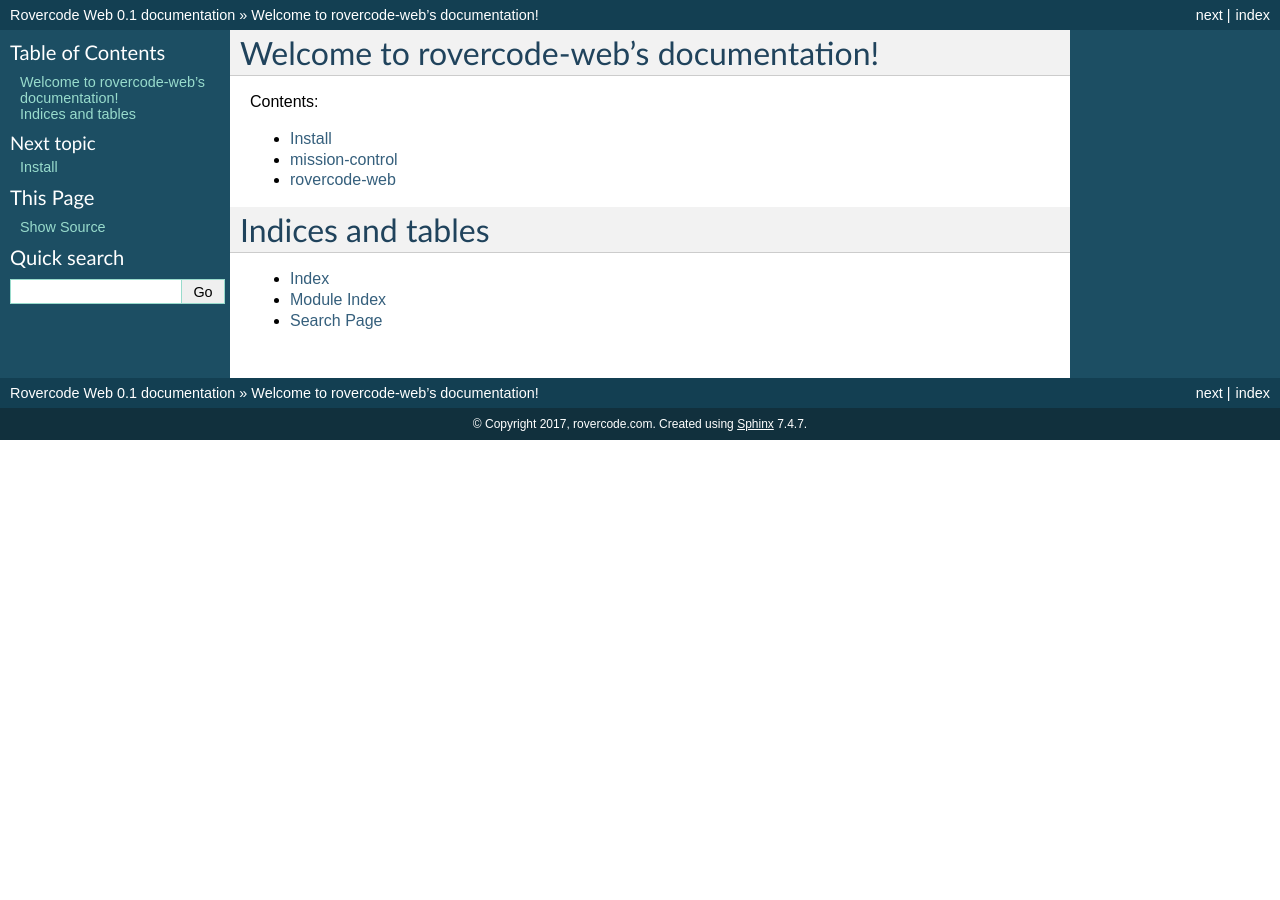
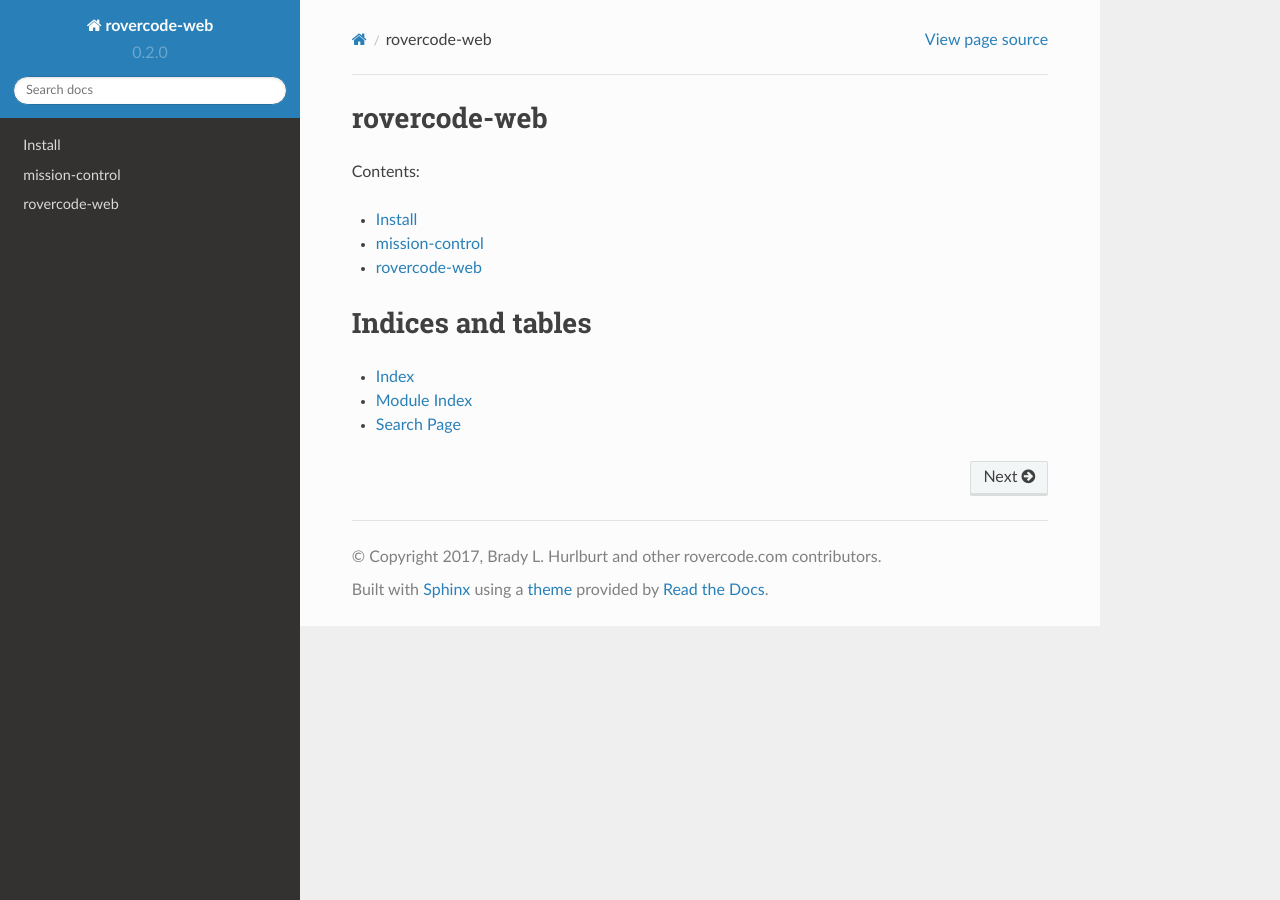
Before and after one commit to rovercode/rovercode-web, a Sphinx documentation site: the page built from docs/index.rst, in a window 1280 px wide. Built offline with Sphinx 7.4.7 and the Read the Docs theme 2.0.0, drawn with Linux system fonts in a browser that asks for light colours.

Commit message:
Fixes rovercode-web branding in docs

```diff
--- a/docs/conf.py
+++ b/docs/conf.py
@@ -1,6 +1,6 @@
 # -*- coding: utf-8 -*-
 #
-# Rovercode Web documentation build configuration file, created by
+# rovercode-web documentation build configuration file, created by
 # sphinx-quickstart.
 #
 # This file is execfile()d with the current directory set to its containing dir.
@@ -59,17 +59,17 @@
 master_doc = 'index'
 
 # General information about the project.
-project = 'Rovercode Web'
-copyright = """2017, rovercode.com"""
+project = 'rovercode-web'
+copyright = """2017, Brady L. Hurlburt and other rovercode.com contributors"""
 
 # The version info for the project you're documenting, acts as replacement for
 # |version| and |release|, also used in various other places throughout the
 # built documents.
 #
 # The short X.Y version.
-version = '0.1'
+version = '0.2.0'
 # The full version, including alpha/beta/rc tags.
-release = '0.1'
+release = '0.2.0'
 
 # The language for content autogenerated by Sphinx. Refer to documentation
 # for a list of supported languages.
@@ -110,7 +110,7 @@
 
 # The theme to use for HTML and HTML Help pages.  See the documentation for
 # a list of builtin themes.
-html_theme = 'default'
+html_theme = 'sphinx_rtd_theme'
 
 # Theme options are theme-specific and customize the look and feel of a theme
 # further.  For a list of options available for each theme, see the
@@ -204,7 +204,7 @@
 latex_documents = [
     ('index',
      'rovercode_web.tex',
-     'Rovercode Web Documentation',
+     'rovercode-web Documentation',
      """rovercode.com""", 'manual'),
 ]
 
@@ -234,7 +234,7 @@
 # One entry per manual page. List of tuples
 # (source start file, name, description, authors, manual section).
 man_pages = [
-    ('index', 'rovercode_web', 'Rovercode Web Documentation',
+    ('index', 'rovercode_web', 'rovercode-web Documentation',
      ["""rovercode.com"""], 1)
 ]
 
@@ -248,8 +248,8 @@
 # (source start file, target name, title, author,
 #  dir menu entry, description, category)
 texinfo_documents = [
-    ('index', 'rovercode_web', 'Rovercode Web Documentation',
-     """rovercode.com""", 'Rovercode Web',
+    ('index', 'rovercode_web', 'rovercode-web Documentation',
+     """rovercode.com""", 'rovercode-web',
      """Block-based programming for educational robots.""", 'Miscellaneous'),
 ]
 
--- a/docs/index.rst
+++ b/docs/index.rst
@@ -3,8 +3,8 @@
    You can adapt this file completely to your liking, but it should at least
    contain the root `toctree` directive.
 
-Welcome to rovercode-web's documentation!
-====================================================================
+rovercode-web
+===============
 
 Contents:
 
```
